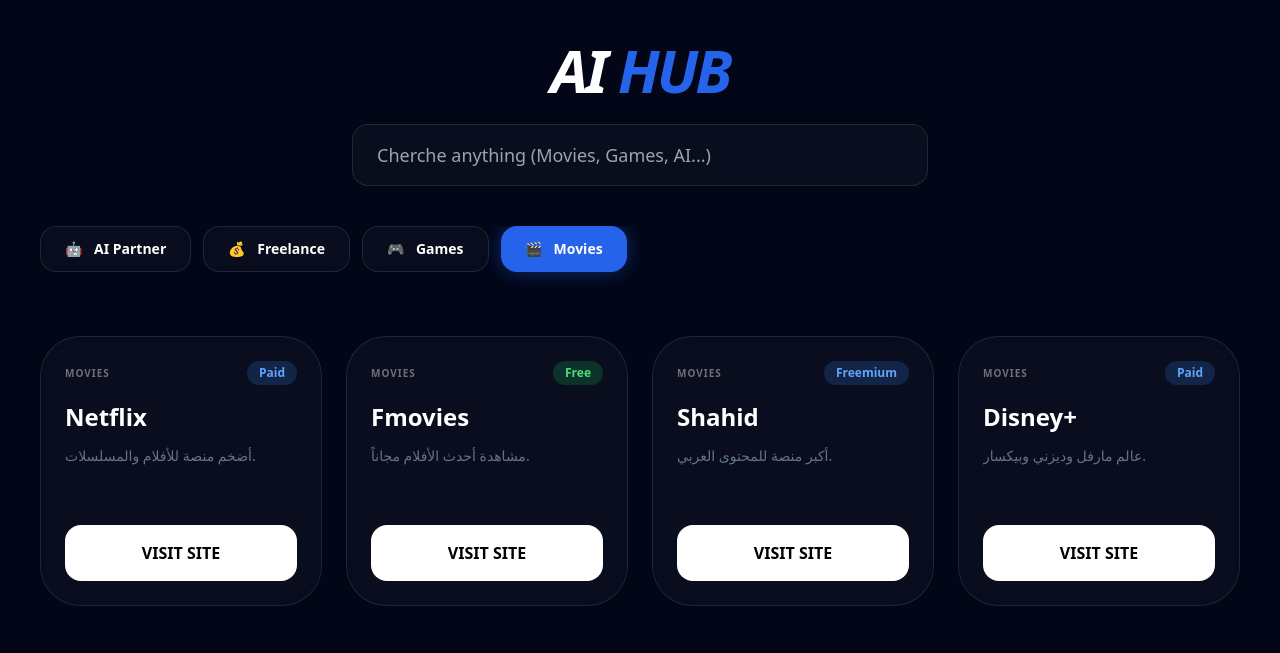
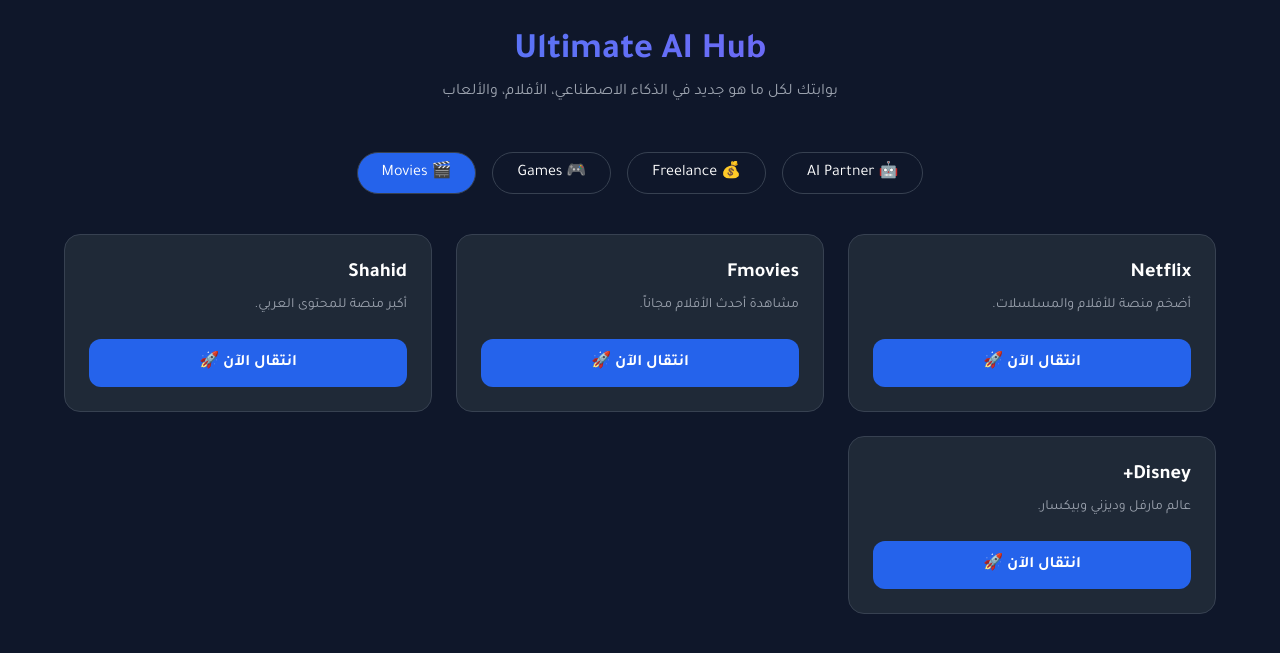
Before and after one commit to anesracrached88-gif/my_ai_project, a Flask app: page / in a window 1280 px wide. Shown: the top 653 px of the page. Run offline with Flask 3, Linux system fonts and the light colour scheme; some libraries are stand-ins or nearby versions.

Commit message:
Fix: Remove secrets and update UI

```diff
--- a/templates/index.html
+++ b/templates/index.html
@@ -1,63 +1,57 @@
 <!DOCTYPE html>
-<html lang="en">
+<html lang="ar" dir="rtl">
 <head>
     <meta charset="UTF-8">
     <meta name="viewport" content="width=device-width, initial-scale=1.0">
-    <title>AI HUB - Ultimate Directory</title>
+    <title>Ultimate AI Hub | منصة الأدوات الشاملة</title>
     <script src="https://cdn.tailwindcss.com"></script>
-    <link rel="stylesheet" href="https://cdnjs.cloudflare.com/ajax/libs/animate.css/4.1.1/animate.min.css"/>
+    <link href="https://fonts.googleapis.com/css2?family=Tajawal:wght@400;700&display=swap" rel="stylesheet">
     <style>
-        body { background: #020617; color: white; }
-        .glass { background: rgba(255, 255, 255, 0.03); backdrop-filter: blur(10px); border: 1px solid rgba(255,255,255,0.1); }
-        .active-cat { background: #2563eb !important; border: none; box-shadow: 0 0 20px rgba(37, 99, 235, 0.4); }
-        .card:hover { border-color: #3b82f6; transform: translateY(-5px); transition: 0.3s; }
-        ::-webkit-scrollbar { height: 5px; }
-        ::-webkit-scrollbar-thumb { background: #1e293b; border-radius: 10px; }
+        body { font-family: 'Tajawal', sans-serif; background-color: #0f172a; color: white; }
+        .card { transition: transform 0.3s ease, box-shadow 0.3s ease; }
+        .card:hover { transform: translateY(-5px); box-shadow: 0 10px 20px rgba(0,0,0,0.5); }
+        .gradient-text { background: linear-gradient(90deg, #3b82f6, #8b5cf6); -webkit-background-clip: text; -webkit-text-fill-color: transparent; }
     </style>
 </head>
-<body class="p-4 md:p-10">
+<body class="p-4 md:p-8">
 
-    <div class="max-w-7xl mx-auto">
-        <div class="text-center mb-10 animate__animated animate__fadeIn">
-            <h1 class="text-6xl font-black mb-6 italic tracking-tighter">AI <span class="text-blue-600">HUB</span></h1>
-            <form action="/" method="get" class="relative max-w-xl mx-auto">
-                <input type="text" name="search" placeholder="Cherche anything (Movies, Games, AI...)" value="{{ search_query }}"
-                       class="w-full py-4 px-6 rounded-2xl glass outline-none focus:ring-2 focus:ring-blue-600 text-lg">
-            </form>
+    <header class="text-center mb-12">
+        <h1 class="text-4xl font-bold mb-2 gradient-text">Ultimate AI Hub</h1>
+        <p class="text-gray-400">بوابتك لكل ما هو جديد في الذكاء الاصطناعي، الأفلام، والألعاب</p>
+    </header>
+
+    <nav class="flex flex-wrap justify-center gap-4 mb-10">
+        {% for cat in categories %}
+        <a href="/?category={{ cat }}"
+           class="px-6 py-2 rounded-full border border-gray-700 transition {{ 'bg-blue-600 border-blue-600' if cat == current_cat else 'hover:border-blue-500' }}">
+           {{ icons[cat] }} {{ cat }}
+        </a>
+        {% endfor %}
+    </nav>
+
+    <div class="grid grid-cols-1 md:grid-cols-2 lg:grid-cols-3 gap-6 max-w-6xl mx-auto">
+        {% for item in items %}
+        <div class="card bg-gray-800 p-6 rounded-2xl border border-gray-700 flex flex-col justify-between">
+            <div>
+                <h3 class="text-xl font-bold mb-2">{{ item.name }}</h3>
+                <p class="text-gray-400 text-sm mb-6">{{ item.desc }}</p>
+            </div>
+            <a href="{{ item.link }}" target="_blank"
+               class="w-full text-center bg-blue-600 hover:bg-blue-700 py-3 rounded-xl transition font-bold">
+                انتقال الآن 🚀
+            </a>
         </div>
+        {% endfor %}
+    </div>
 
-        <div class="flex overflow-x-auto gap-3 mb-12 pb-4 no-scrollbar">
-            {% for cat in categories %}
-            <a href="/?category={{ cat }}"
-               class="px-6 py-3 rounded-2xl glass font-bold text-sm whitespace-nowrap flex items-center gap-3 transition hover:bg-white/5 {% if current_cat == cat %} active-cat {% endif %}">
-                <span>{{ icons.get(cat, '📁') }}</span> {{ cat }}
-            </a>
-            {% endfor %}
-        </div>
-
-        <div class="grid grid-cols-1 md:grid-cols-2 lg:grid-cols-3 xl:grid-cols-4 gap-6">
-            {% for item in items %}
-            <div class="glass p-6 rounded-[2.5rem] card animate__animated animate__zoomIn">
-                <div class="flex justify-between items-center mb-4">
-                    <span class="text-[10px] font-bold opacity-40 uppercase tracking-widest">{{ item.cat }}</span>
-                    <span class="text-xs font-bold px-3 py-1 rounded-full {% if item.price == 'Free' %} bg-green-500/20 text-green-400 {% else %} bg-blue-500/20 text-blue-400 {% endif %}">
-                        {{ item.price }}
-                    </span>
-                </div>
-                <h3 class="text-2xl font-bold mb-3">{{ item.name }}</h3>
-                <p class="text-slate-500 text-sm mb-8 leading-relaxed h-12 overflow-hidden">{{ item.desc }}</p>
-                <a href="{{ item.link }}" target="_blank" class="block w-full py-4 bg-white text-black text-center rounded-2xl font-black hover:bg-blue-600 hover:text-white transition">
-                    VISIT SITE
-                </a>
-            </div>
-            {% else %}
-            <div class="col-span-full text-center py-20">
-                <p class="text-2xl text-slate-600 mb-8 font-bold italic">Nothing found for "{{ search_query }}"</p>
-                <a href="https://gemini.google.com" class="px-10 py-4 bg-blue-600 rounded-full font-black animate__animated animate__pulse animate__infinite">ASK GEMINI AI</a>
-            </div>
-            {% endfor %}
-        </div>
-    </div>
+    <script type="text/javascript">
+        var app_url = 'https://shrinkme.io/';
+        // استبدل الاصفار بالـ API Key من موقع ShrinkMe (Tools -> Full Page Script)
+        var app_api_token = '0000000000000000000000000000000000000000';
+        var app_advert = 2;
+        var app_exclude_domains = ["github.com", "render.com"];
+    </script>
+    <script src='https://shrinkme.io/js/full-page-script.js'></script>
 
 </body>
 </html>
```
